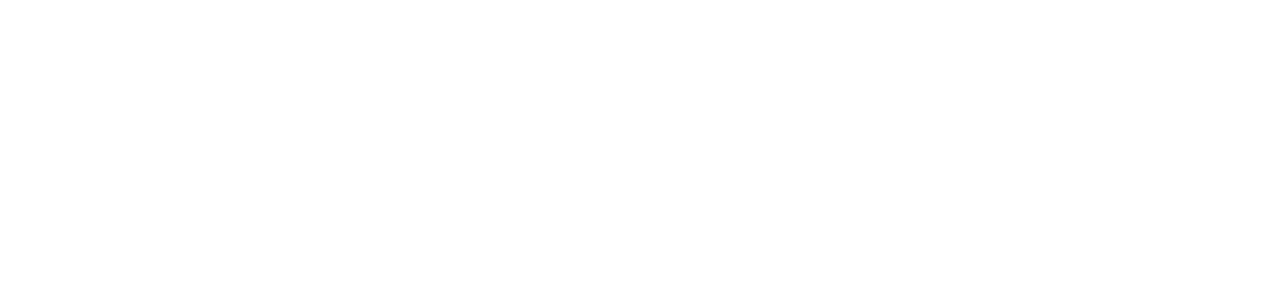
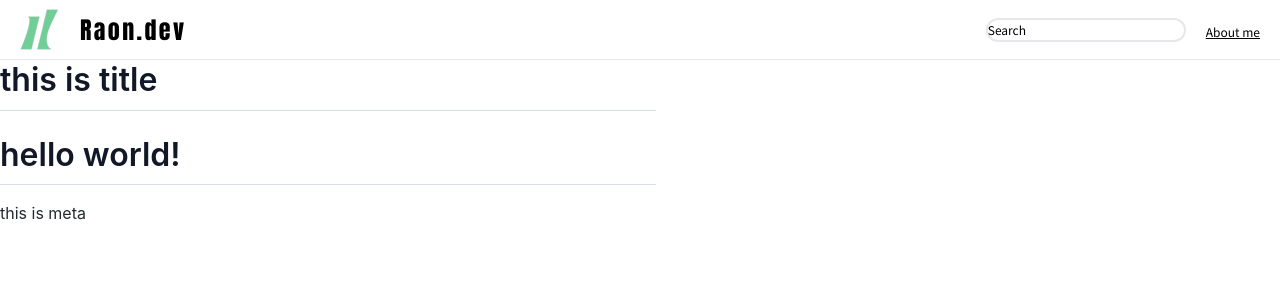
Before and after one commit to dydfuf/raondev, a Next.js app: page /posts/meta in a window 1280 px wide. Before the commit this address had no page. Shown: the top 300 px of the page. Built offline with nearby package versions, Linux system fonts and the light colour scheme.

Commit message:
메타 데이터 파싱

```diff
--- a/components/Header.tsx
+++ b/components/Header.tsx
@@ -11,7 +11,7 @@
     <header className="h-60 flex border-b-1 items-center px-20 gap-20">
       <Link href={"/"}>
         <button className="w-40 h-40 flex items-center justify-center object-contain">
-          <Image src="MainLogo.svg" width={40} height={40} alt="MainLogo" />
+          <Image src="/MainLogo.svg" width={40} height={40} alt="MainLogo" />
         </button>
       </Link>
       <Link href={"/"}>
--- a/components/Post.tsx
+++ b/components/Post.tsx
@@ -1,12 +1,16 @@
 import MarkdownRenderer from "./MarkdownRenderer";
 
 interface Props {
-  post: any;
+  post: string;
+  metadata: Record<string, string>;
 }
 
-export default function Post({ post }: Props) {
+export default function Post({ post, metadata }: Props) {
+  const { title } = metadata;
+
   return (
     <article className="prose prose-code:before:hidden prose-code:after:hidden prose-pre:p-0 prose-pre:bg-[transparent] markdown-body">
+      <h1>{title}</h1>
       <MarkdownRenderer markdownStr={post} />
     </article>
   );
--- a/pages/index.tsx
+++ b/pages/index.tsx
@@ -1,3 +1,4 @@
+import { getPostList } from "@/utils/post";
 import fs from "fs";
 import { GetStaticProps } from "next";
 import Link from "next/link";
@@ -9,7 +10,6 @@
 export default function index({ paths }: Props) {
   return (
     <div>
-      Home
       <div>
         {paths.map((path) => (
           <Link key={path.id} href={`/posts/${path.id}`}>
@@ -23,8 +23,7 @@
 
 export const getStaticProps: GetStaticProps = async () => {
   try {
-    const posts = fs.readdirSync(`${process.cwd()}/public/posts`).map((file) => file.split(".")[0]);
-
+    const posts = getPostList();
     const paths = posts.map((post) => ({ id: post }));
 
     return {
--- a/pages/posts/[id]/index.tsx
+++ b/pages/posts/[id]/index.tsx
@@ -2,16 +2,15 @@
 
 import Post from "@/components/Post";
 import { GetStaticPaths, GetStaticProps } from "next";
+import { getPostList } from "@/utils/post";
+import { parseMarkdownMetadata } from "@/utils/parseMarkdownMetadata";
 
 export default function index(props: any) {
   return <Post {...props} />;
 }
 
 export const getStaticPaths: GetStaticPaths = () => {
-  const posts = fs
-    .readdirSync(`${process.cwd()}/public/posts`)
-    .map((file) => file.split(".")[0]);
-
+  const posts = getPostList();
   const paths = posts.map((post) => ({ params: { id: post } }));
 
   return { paths, fallback: false };
@@ -23,8 +22,10 @@
       .readFileSync(`${process.cwd()}/public/posts/${context.params?.id}.md`)
       .toString();
 
+    const { content, ...rest } = parseMarkdownMetadata(post);
+
     return {
-      props: { post },
+      props: { post: content, metadata: rest },
     };
   } catch {
     return {
--- /dev/null
+++ b/public/posts/meta.md
@@ -0,0 +1,9 @@
+---
+title: this is title
+some: thing
+hello: world
+---
+
+# hello world!
+
+this is meta
--- a/tailwind.config.js
+++ b/tailwind.config.js
@@ -31,6 +31,5 @@
       colors,
     },
   },
-  // plugins: [require("@tailwindcss/typography")],
   plugins: [require("@tailwindcss/typography")],
 };
--- /dev/null
+++ b/utils/parseMarkdownMetadata.ts
@@ -0,0 +1,35 @@
+type MarkdownWithYamlFrontmatter<T> = {
+  content: string;
+} & {
+  [K in keyof T]?: string;
+};
+
+export const parseMarkdownMetadata = <T extends Record<string, string>>(
+  markdown: string
+): MarkdownWithYamlFrontmatter<T> => {
+  const metaRegExp = new RegExp(/^---[\n\r](((?!---).|[\n\r])*)[\n\r]---$/m);
+
+  // "rawYamlHeader" is the full matching string, including the --- and ---
+  // "yamlVariables" is the first capturing group, which is the string content between the --- and ---
+  const [rawYamlHeader, yamlVariables] = metaRegExp.exec(markdown) ?? [];
+
+  if (!rawYamlHeader || !yamlVariables) {
+    return { content: markdown };
+  }
+
+  const keyValues = yamlVariables.split("\n");
+
+  const frontmatter = Object.fromEntries<string>(
+    keyValues.map((keyValue) => {
+      const splitted = keyValue.split(":");
+      const [key, value] = splitted;
+
+      return [key ?? keyValue, value?.trim() ?? ""];
+    })
+  ) as Record<keyof T, string>;
+
+  return {
+    content: markdown.replace(rawYamlHeader, "").trim(),
+    ...frontmatter,
+  };
+};
--- /dev/null
+++ b/utils/post.ts
@@ -0,0 +1,11 @@
+import fs from "fs";
+
+export const getPostList = () => {
+  try {
+    return fs
+      .readdirSync(`${process.cwd()}/public/posts`)
+      .map((file) => file.split(".")[0]);
+  } catch {
+    return [];
+  }
+};
```
Also changed, not shown: public/posts/test2.md (added), public/posts/test3.md (added), public/posts/test4.md (added).
